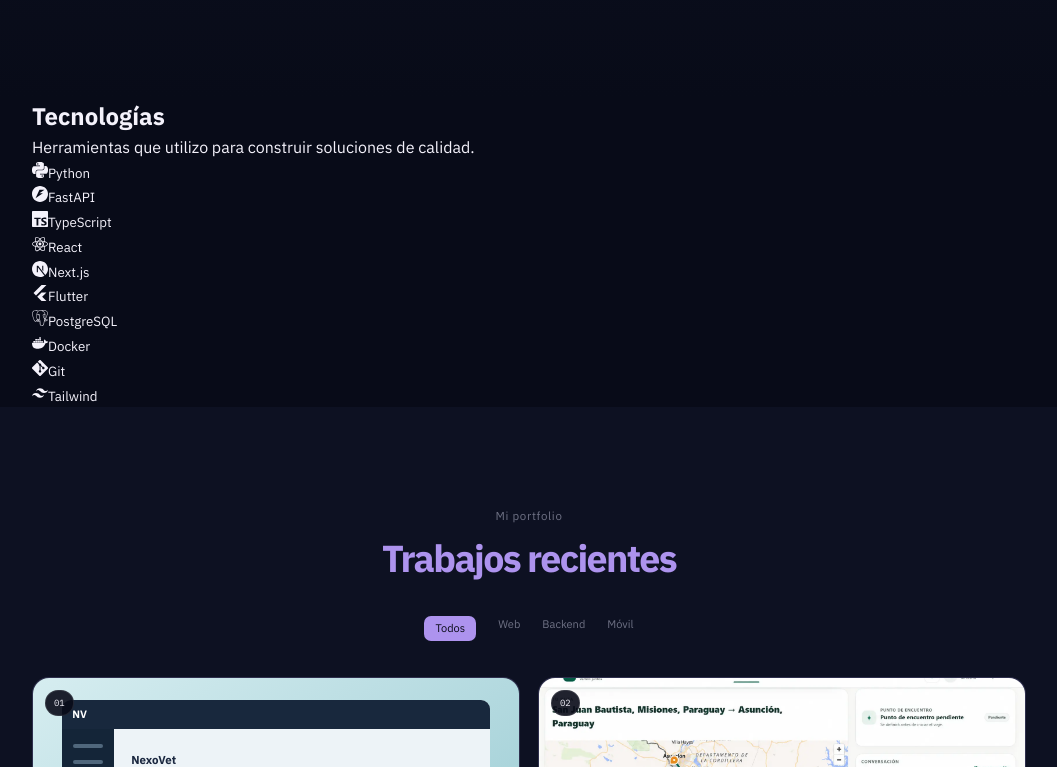
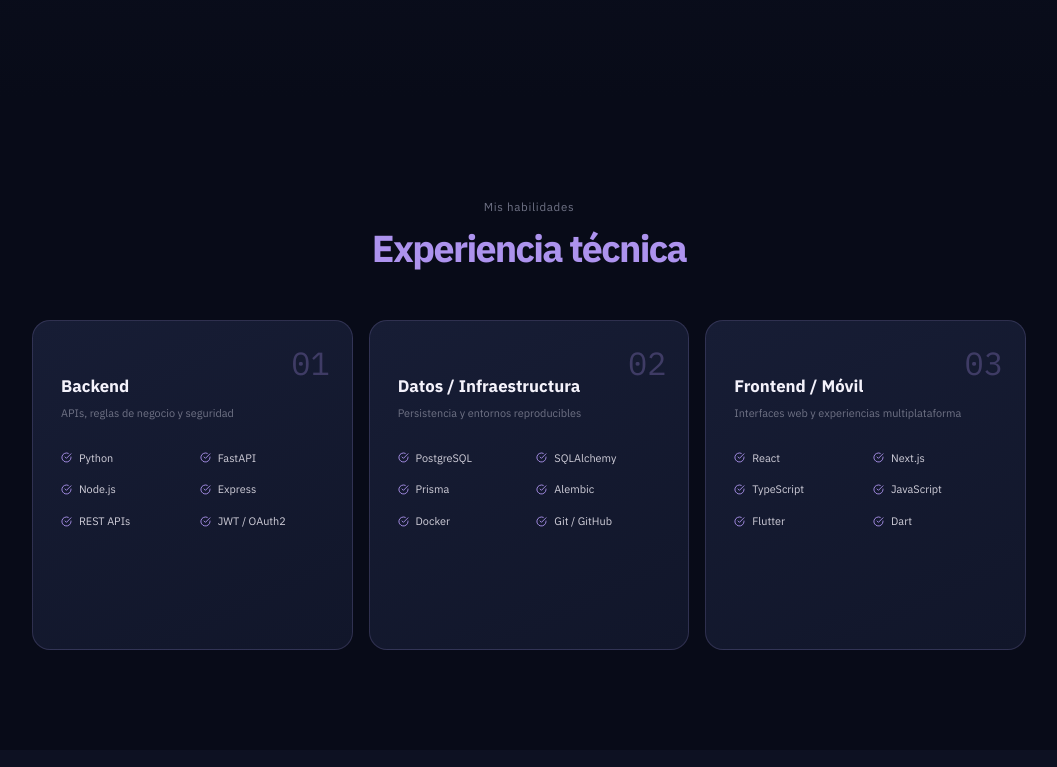
Before and after one commit to LiderSalinas/portfolio-lider-web, a Next.js app: page / in a window 1280 px wide. Shown: the part 1493-2260 px from the top of the page, without its empty margins (111-1168 px from the left). Built offline with nearby package versions, Linux system fonts and the light colour scheme.

Commit message:
feat: adaptar src/components/Skills.tsx al diseño Ansel

```diff
--- a/src/components/Skills.tsx
+++ b/src/components/Skills.tsx
@@ -1,3 +1,4 @@
-import { SiDocker,SiFastapi,SiFlutter,SiGit,SiNextdotjs,SiPostgresql,SiPython,SiReact,SiTailwindcss,SiTypescript } from "react-icons/si";
-const skills=[{n:"Python",i:SiPython},{n:"FastAPI",i:SiFastapi},{n:"TypeScript",i:SiTypescript},{n:"React",i:SiReact},{n:"Next.js",i:SiNextdotjs},{n:"Flutter",i:SiFlutter},{n:"PostgreSQL",i:SiPostgresql},{n:"Docker",i:SiDocker},{n:"Git",i:SiGit},{n:"Tailwind",i:SiTailwindcss}];
-export default function Skills(){return <section className="stack-section" id="stack"><div className="container stack-layout"><div><h2>Tecnologías</h2><p>Herramientas que utilizo para construir soluciones de calidad.</p></div><div className="tech-grid">{skills.map(({n,i:Icon})=><div className="tech" key={n}><span><Icon/></span><small>{n}</small></div>)}</div></div></section>}
+import { FiCheckCircle } from "react-icons/fi";
+import { skillGroups } from "@/data/portfolio";
+
+export default function Skills(){return <section className="section skills-section" id="stack"><div className="container"><div className="section-title"><span>Mis habilidades</span><h2>Experiencia técnica</h2></div><div className="skills-grid">{skillGroups.map(group=><article className="skill-card" key={group.titulo}><span className="skill-index">0{skillGroups.indexOf(group)+1}</span><h3>{group.titulo}</h3><p>{group.descripcion}</p><ul>{group.items.map(item=><li key={item}><FiCheckCircle/><span>{item}</span></li>)}</ul></article>)}</div></div></section>}
```
